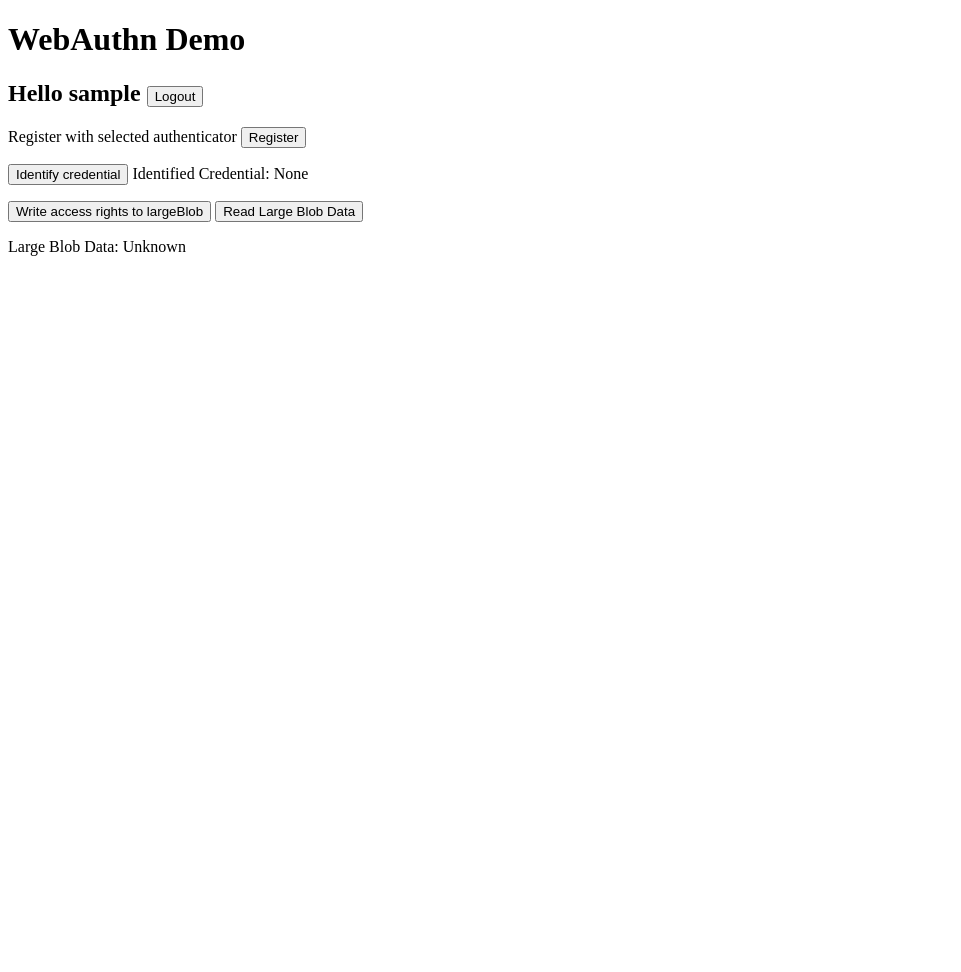
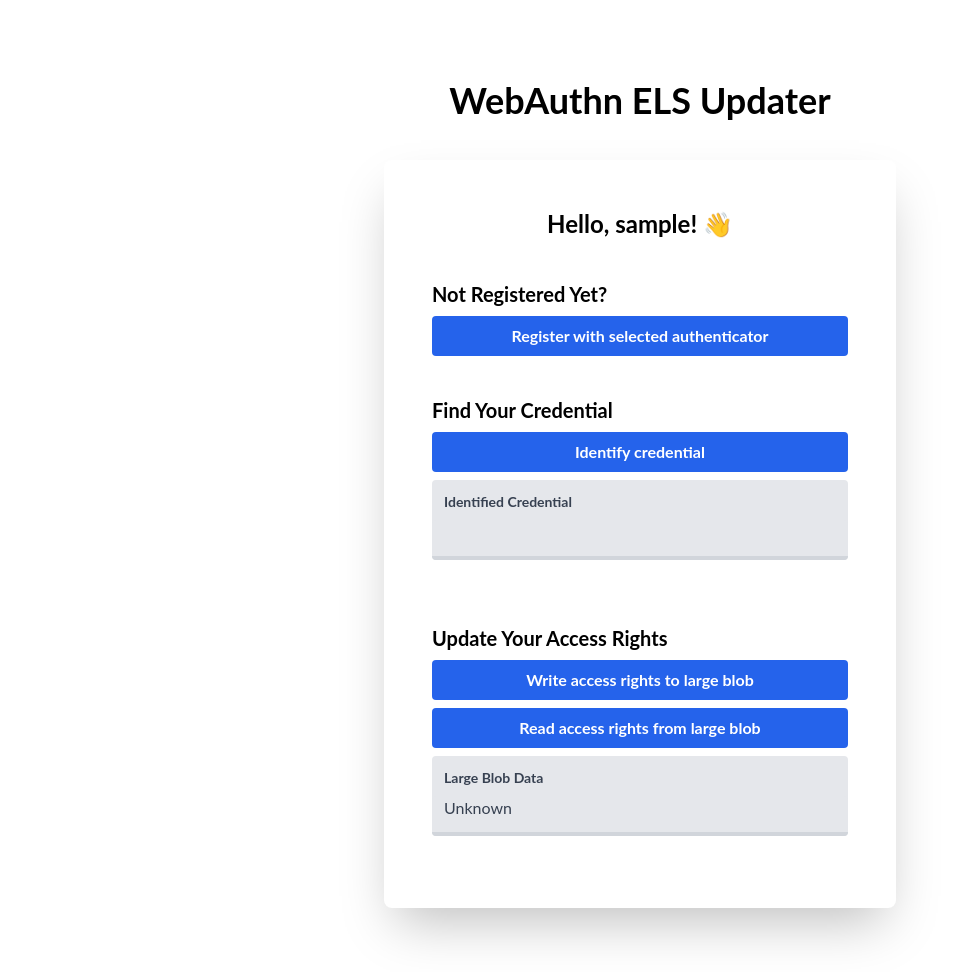
Before and after one commit to All-Your-Locks-Are-Belong-To-Us/webauthn-updater, a Flask app: template templates/index.html in a window 1280 px wide. Shown: the whole page, without its empty margins (0-961 px from the left). Before the commit the page ends 256 px from the top, so only its background shows below. Run offline with Flask 2, Linux system fonts and the light colour scheme; the template is opened without the code that fills it: most values are stand-ins (such as "Sample title", 1, 10 or a date in 2020); parts of the project's set-up code (start-up, migrations or seed data) failed here and were passed over; some libraries are stand-ins or nearby versions.

Commit message:
Give the WAU a new hairstyle

```diff
--- a/static/webauthn.js
+++ b/static/webauthn.js
@@ -35,7 +35,7 @@ function identifyCredential() {
         })
         .then(response => response.text())
         .then(credential_id => {
-            document.getElementById('identified_credential').innerText = credential_id;
+            document.getElementById('identified_credential').value = credential_id;
         })
         .catch(requestFailure)
 }
@@ -64,7 +64,7 @@ function readLargeBlob() {
         })
         .then((getAssertionResponse) => {
             console.log('SUCCESSFULLY GOT AN ASSERTION!', getAssertionResponse)
-            document.getElementById('largeBlobData').innerText =
+            document.getElementById('largeBlobData').value =
                 hexStringEncode(base64Decode(getAssertionResponse.clientExtensionResults.largeBlob.blob));
         })
         .catch(requestFailure)
--- a/templates/index.html
+++ b/templates/index.html
@@ -2,29 +2,67 @@
 <html lang="en">
 <head>
     <meta charset="UTF-8">
-    <title>Title</title>
+    <title>WebAuthn ELS Updater</title>
     {#    Enable serialization of WebAuthn objects - might be native soon see https://github.com/w3c/webauthn/issues/1683 #}
     <script src="{{ url_for('static', filename='webauthn-json.browser-global.extended.js') }}"></script>
     <script src="{{ url_for('static', filename='webauthn.js') }}"></script>
+    <script src="https://cdn.tailwindcss.com"></script>
+    <script>
+        tailwind.config = {
+            theme: {
+                container: {
+                    center: true,
+                },
+            },
+        }
+    </script>
 </head>
-<body>
-    <h1>WebAuthn Demo</h1>
-    <h2>Hello {{ username }} <button onclick="location.href='/logout'">Logout</button></h2>
-    <p>
-        Register with selected authenticator
-        <input type="button" value="Register" onclick="registerWithSelectedAuthenticator()">
-    </p>
-    <p>
-        <button onclick="identifyCredential()">Identify credential</button>
-        Identified Credential: <span id="identified_credential">None</span>
-    </p>
-    <p>
+<body class="body-bg min-h-screen pt-12 md:pt-20 pb-6 px-2 md:px-0" style="font-family:'Lato',sans-serif;">
 
-        <button onclick="writeLargeBlob()">Write access rights to largeBlob</button>
-        <button onclick="readLargeBlob()">Read Large Blob Data</button>
-    </p>
-    <p>
-        Large Blob Data: <span id="largeBlobData">Unknown</span>
-    </p>
+    <header class="max-w-lg mx-auto">
+        <a href="#">
+            <h1 class="text-4xl font-bold text-center">WebAuthn ELS Updater</h1>
+        </a>
+    </header>
+
+    <main class="bg-white max-w-lg mx-auto p-8 md:p-12 my-10 rounded-lg shadow-2xl">
+        <section>
+            <h3 class="font-bold text-2xl text-center">Hello, {{ username }}! 👋</h3>
+        </section>
+
+        <section class="mt-10 flex flex-col gap-2">
+            <h3 class="font-bold text-xl">Not Registered Yet?</h3>
+            <button class="bg-blue-600 hover:bg-blue-700 text-white font-bold py-2 rounded  hover:shadow-xl transition duration-200" onclick="registerWithSelectedAuthenticator()">
+                Register with selected authenticator
+            </button>
+        </section>
+
+        <section class="mt-10 flex flex-col gap-2">
+            <h3 class="font-bold text-xl">Find Your Credential</h3>
+            <button class="bg-blue-600 hover:bg-blue-700 text-white font-bold py-2 rounded  hover:shadow-xl transition duration-200" onclick="identifyCredential()">
+                Identify credential
+            </button>
+            <div class="mb-6 pt-3 rounded bg-gray-200">
+                <label class="block text-gray-700 text-sm font-bold mb-2 ml-3" for="identified_credential">Identified Credential</label>
+                <input type="text" id="identified_credential" class="bg-gray-200 rounded w-full text-gray-700 focus:outline-none border-b-4 border-gray-300 focus:border-blue-600 transition duration-500 px-3 pb-3" disabled>
+            </div>
+        </section>
+
+        <section class="mt-10 flex flex-col gap-2">
+            <h3 class="font-bold text-xl">Update Your Access Rights</h3>
+            <button class="bg-blue-600 hover:bg-blue-700 text-white font-bold py-2 rounded  hover:shadow-xl transition duration-200" onclick="writeLargeBlob()">
+                Write access rights to large blob
+            </button>
+
+            <button class="bg-blue-600 hover:bg-blue-700 text-white font-bold py-2 rounded s hover:shadow-xl transition duration-200" onclick="readLargeBlob()">
+                Read access rights from large blob
+            </button>
+
+            <div class="mb-6 pt-3 rounded bg-gray-200">
+                <label class="block text-gray-700 text-sm font-bold mb-2 ml-3" for="largeBlobData">Large Blob Data</label>
+                <input type="text" id="largeBlobData" class="bg-gray-200 rounded w-full text-gray-700 focus:outline-none border-b-4 border-gray-300 focus:border-blue-600 transition duration-500 px-3 pb-3" disabled value="Unknown">
+            </div>
+        </section>
+    </main>
 </body>
 </html>
```
